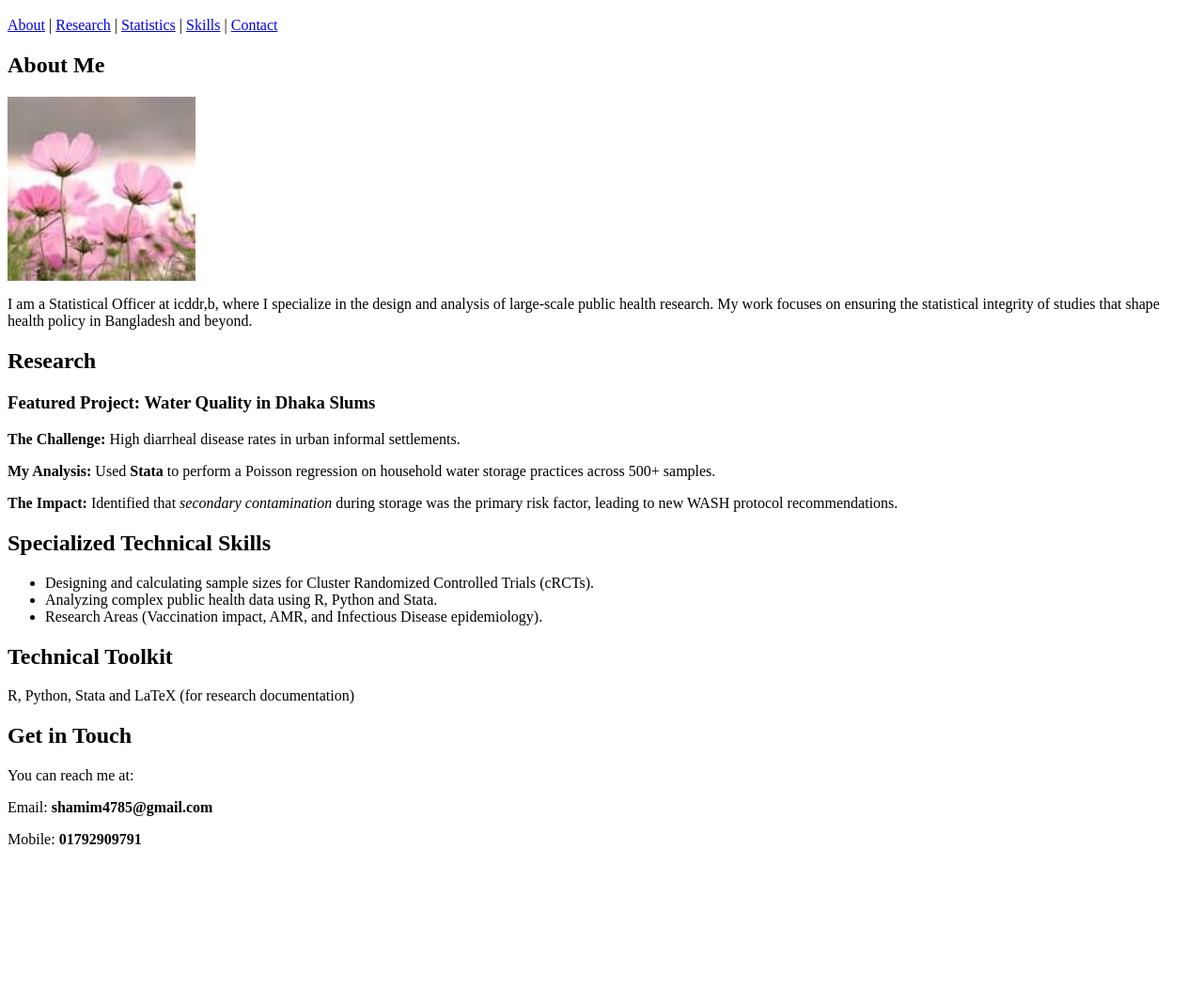
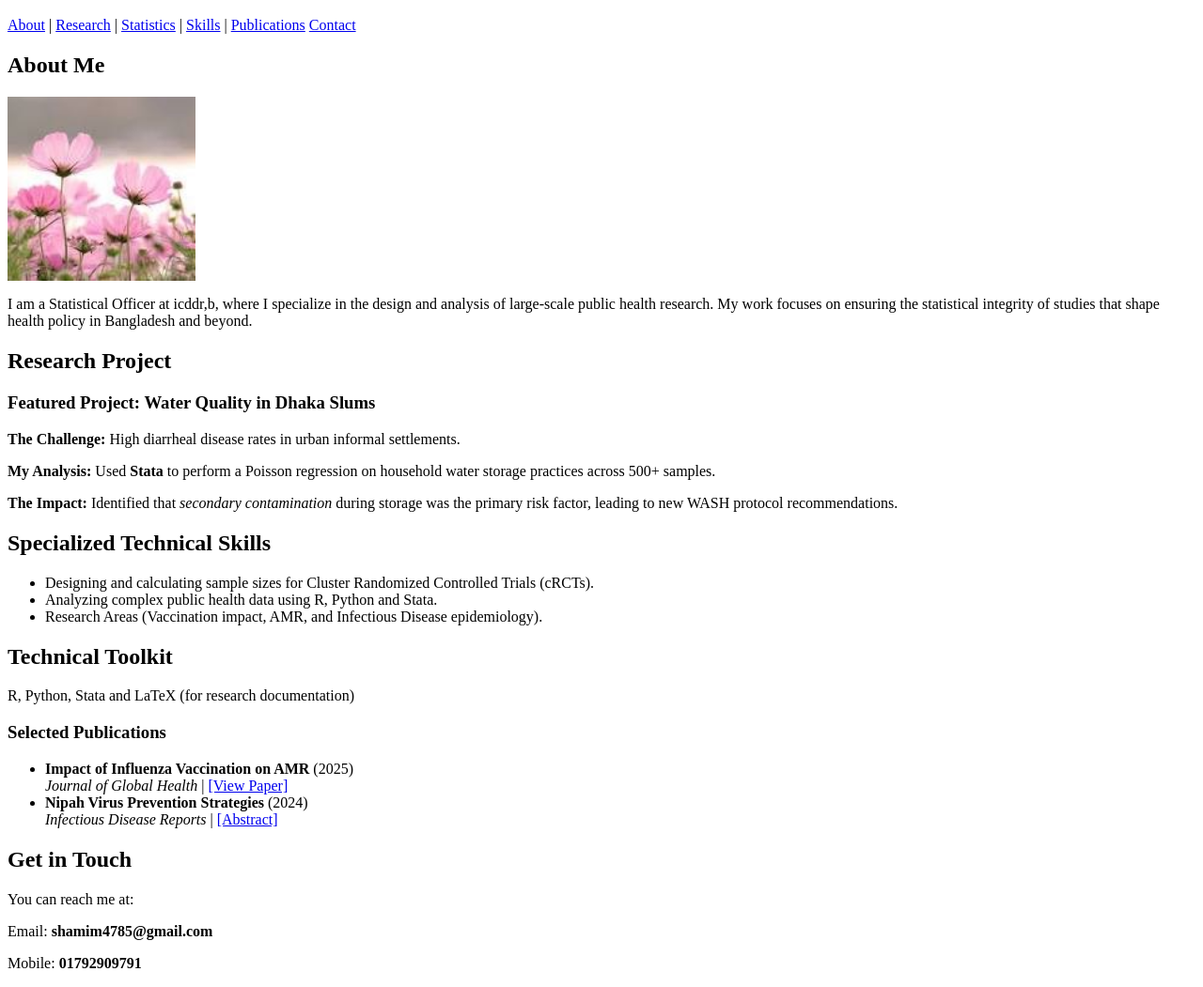
Before and after one commit to shamim4785/my-portfolio, a plain HTML site: page index.html in a window 1280 px wide. Shown: the part 48-1099 px from the top of the page at 94% size. Before the commit the page ends 967 px from the top, so only its background shows below. Drawn offline with Linux system fonts and the light colour scheme.

Commit message:
Update index.html

```diff
--- a/index.html
+++ b/index.html
@@ -6,6 +6,7 @@
             <a href="#projects">Research</a> |
             <a href="#stats">Statistics</a> |
             <a href="#skills">Skills</a> |
+            <a href="#publications">Publications</a>
             <a href="#contact">Contact</a>
         </nav>
     </header>
@@ -15,13 +16,15 @@
         <img src="profile.jpg" alt="A photo of me" width="200">
         <p>I am a Statistical Officer at icddr,b, where I specialize in the design and analysis of large-scale public health research. My work focuses on ensuring the statistical integrity of studies that shape health policy in Bangladesh and beyond.</p>
     </section>
+
     </section id="projects">
-        <h2>Research</h2>
+        <h2>Research Project</h2>
         <h3>Featured Project: Water Quality in Dhaka Slums</h3>
         <p><strong>The Challenge:</strong> High diarrheal disease rates in urban informal settlements.</p>
         <p><strong>My Analysis:</strong> Used <strong>Stata</strong> to perform a Poisson regression on household water storage practices across 500+ samples.</p>
         <p><strong>The Impact:</strong> Identified that <em>secondary contamination</em> during storage was the primary risk factor, leading to new WASH protocol recommendations.</p>
     </section>
+
     <section id="skills">
         <h2>Specialized Technical Skills</h2>
         <ul>
@@ -36,6 +39,22 @@
         <p>R, Python, Stata and LaTeX (for research documentation)</p>
     </section>
 
+    <section id="publications">
+        <h3>Selected Publications</h3>
+    <ul>
+      <li>
+        <strong>Impact of Influenza Vaccination on AMR</strong> (2025) <br>
+        <em>Journal of Global Health</em> |
+        <a href="https://doi.org/your-doi" target="_blank">[View Paper]</a>
+      </li>
+      <li>
+        <strong>Nipah Virus Prevention Strategies</strong> (2024) <br>
+        <em>Infectious Disease Reports</em> |
+        <a href="#" target="_blank">[Abstract]</a>
+      </li>
+    </ul>
+    </section>
+
     <section id="contact">
         <h2>Get in Touch</h2>
         <p>You can reach me at:</p>
```
